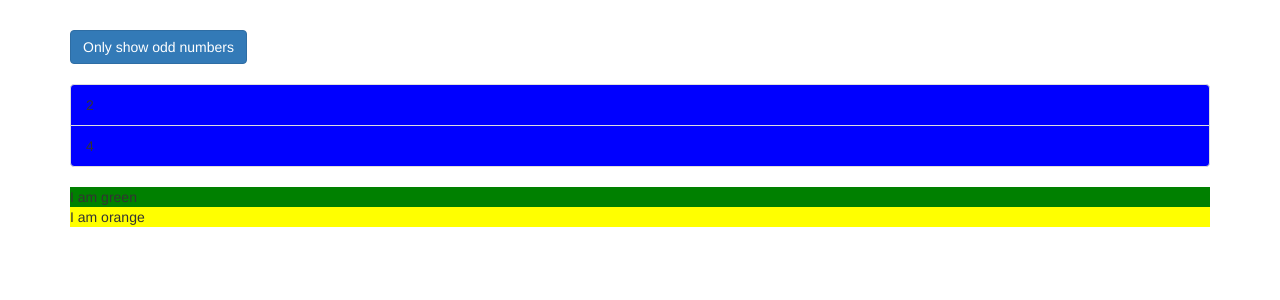
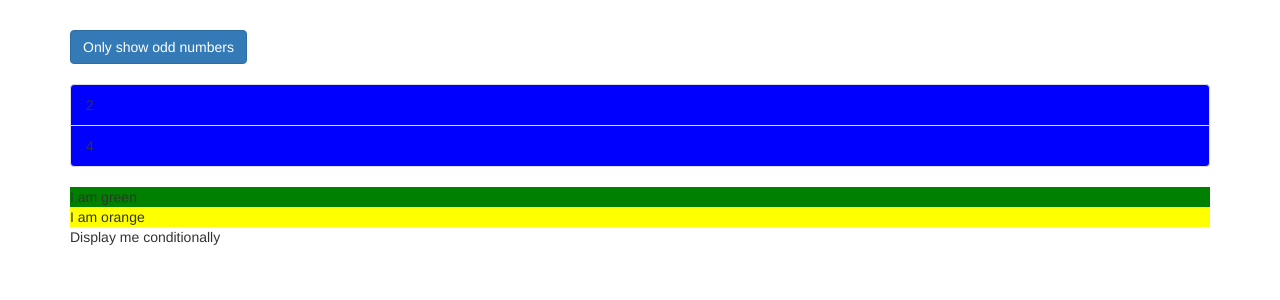
Before and after one commit to jennynicoleaustin/angular-udemy, an Angular app in the folder S7Directives/: page / in a window 1280 px wide. Shown: the top 300 px of the page. Built offline with nearby package versions, Linux system fonts and the light colour scheme.

Commit message:
Section 7: Directives -> V 100 Building Structural Directives

```diff
--- a/S7Directives/src/app/app.component.html
+++ b/S7Directives/src/app/app.component.html
@@ -39,6 +39,11 @@
       <ng-template [ngIf]="onlyOdd">
         <p>Only odd</p>
       </ng-template>
+
+      <div *appUnless="onlyOdd">
+        Display me conditionally
+      </div>
+
     </div>
   </div>
 </div>
--- a/S7Directives/src/app/app.module.ts
+++ b/S7Directives/src/app/app.module.ts
@@ -5,12 +5,14 @@
 import { AppComponent } from './app.component';
 import {BasicHighlightDirective} from "./directive/basic-highlight.directive";
 import { BetterHighlightDirective } from './directive/better-highlight.directive';
+import { UnlessDirective } from './directive/unless.directive';
 
 @NgModule({
   declarations: [
     AppComponent,
     BasicHighlightDirective,
-    BetterHighlightDirective
+    BetterHighlightDirective,
+    UnlessDirective
   ],
   imports: [
     BrowserModule,
--- /dev/null
+++ b/S7Directives/src/app/directive/unless.directive.ts
@@ -0,0 +1,19 @@
+import {Directive, Input, TemplateRef, ViewContainerRef} from '@angular/core';
+
+@Directive({
+  selector: '[appUnless]'
+})
+export class UnlessDirective {
+  // creating the setter for a property automatically creates the property itself.
+  @Input() set appUnless(condition:boolean) {
+    if (!condition) {
+      this.viewContainerRef.createEmbeddedView(this.templateRef)
+    } else {
+      // clear the embedded view from the dom
+      this.viewContainerRef.clear()
+    }
+  }
+  constructor(private templateRef:TemplateRef<any>, private viewContainerRef: ViewContainerRef) { }
+
+
+} // class UnlessDirective
```
